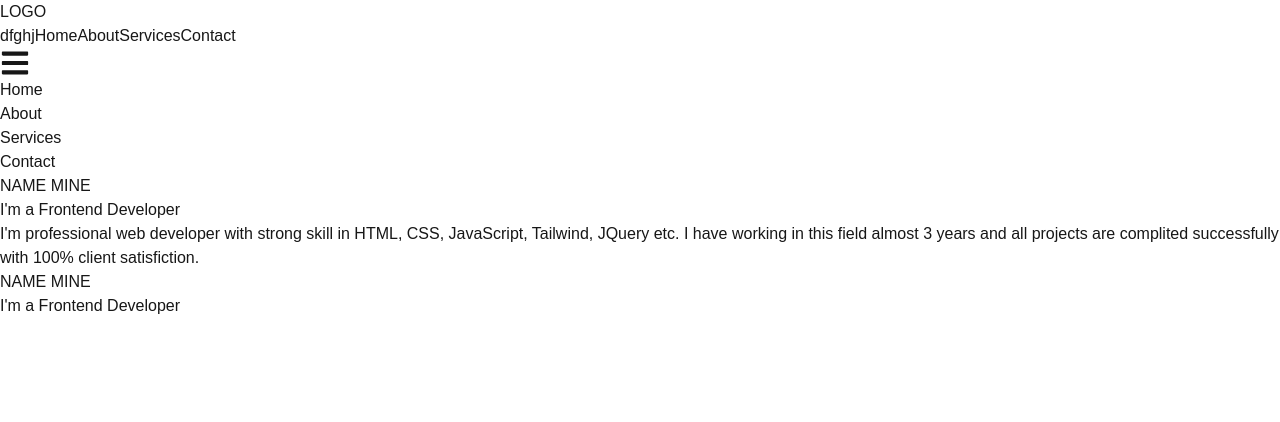
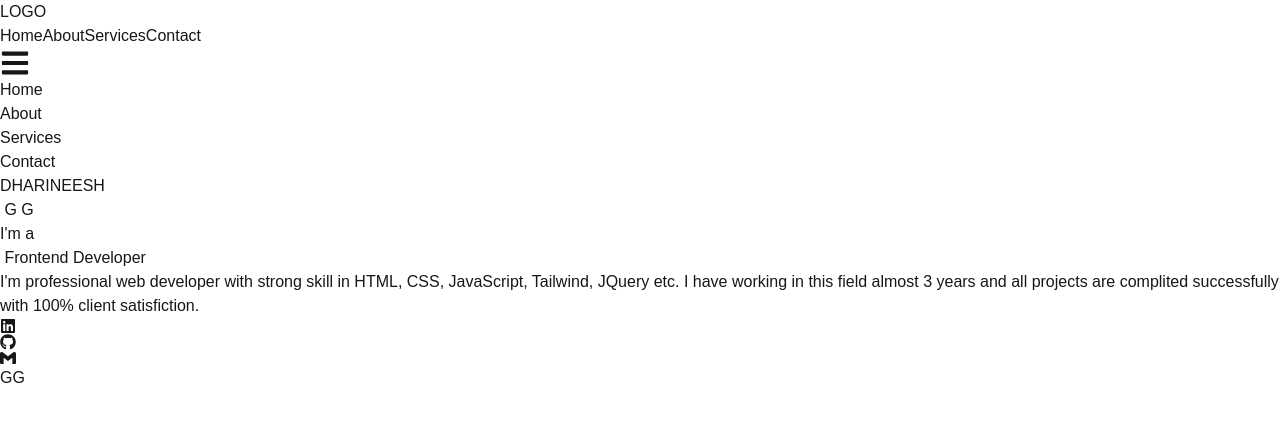
Before and after one commit to Elango1734/portfolio_temp, a Next.js app: page / in a window 1280 px wide. Shown: the top 422 px of the page. Built offline with nearby package versions, Linux system fonts and the light colour scheme.

Commit message:
profile page stage-1 commit

```diff
--- a/src/components/Header.tsx
+++ b/src/components/Header.tsx
@@ -10,11 +10,10 @@ const Header = () => {
   const handleClick = () => setNav(!nav);
 
   return (
-    <nav className="bg-white shadow-md w-full z-10">
+    <nav className="bg-sky-950 shadow-md w-full z-10">
       <div className="container mx-auto px-4 flex justify-between items-center h-16">
         <div className="text-2xl font-bold">LOGO</div>
         <div className="hidden md:flex space-x-6">
-            <a>dfghj</a>
           <Link href="/"className="text-gray-700 hover:text-blue-600">Home</Link>
           <Link href="/about" className="text-gray-700 hover:text-blue-600">About</Link>
           <Link href="/services" className="text-gray-700 hover:text-blue-600">Services</Link>
--- a/src/components/Profile.tsx
+++ b/src/components/Profile.tsx
@@ -1,21 +1,33 @@
 import React from 'react'
+import { FaGithub, FaLinkedin } from 'react-icons/fa'
+import { SiGmail } from 'react-icons/si'
 
 const Profile = () => {
   return (
-    <div className='lg:flex md:flex'>
-      <div className="flex text-white flex-col justify-start items-center">
-        <h4 className='self-start'>NAME MINE</h4>
-        <div className='self-start'>I'm a Frontend Developer</div>
+    <div style={{}} className='lg:flex md:flex pt-10'>
+        {/* left compartment */}
+      <div className="flex text-white flex-col justify-start items-center w-2/4 gap-3">
+        <div className='self-start text-3xl font-bold flex'>
+            <h1 className=''>DHARINEESH </h1><h2 className='text-sky-800'>&nbsp;G&nbsp;G</h2>
+        </div>
+        <div className='self-start text-2xl font-medium flex '>
+            <div>I'm a</div> <div className='text-sky-800'>&nbsp;Frontend Developer</div>
+        </div>
         <div className='self-start'>
             I'm professional web developer with strong skill in HTML,
             CSS, JavaScript, Tailwind, JQuery etc. I have working in this
             field almost 3 years and all projects are complited successfully
             with 100% client satisfiction.
         </div>
+        <div className='self-start flex gap-3'>
+            <FaLinkedin/>
+            <FaGithub/>
+            <SiGmail/>
+        </div>
       </div>
-      <div className="flex text-white flex-col justify-start items-center">
-            <h4 className='self-start'>NAME MINE</h4>
-            <div className='self-start'>I'm a Frontend Developer</div>
+      {/* right compartment */}
+      <div className="flex text-white flex-col justify-center items-center w-1/2">
+            <h4 className='h-20 w-20 rounded-full bg-sky-800 text-center'>GG</h4>
         </div>
     </div>
   )
```
